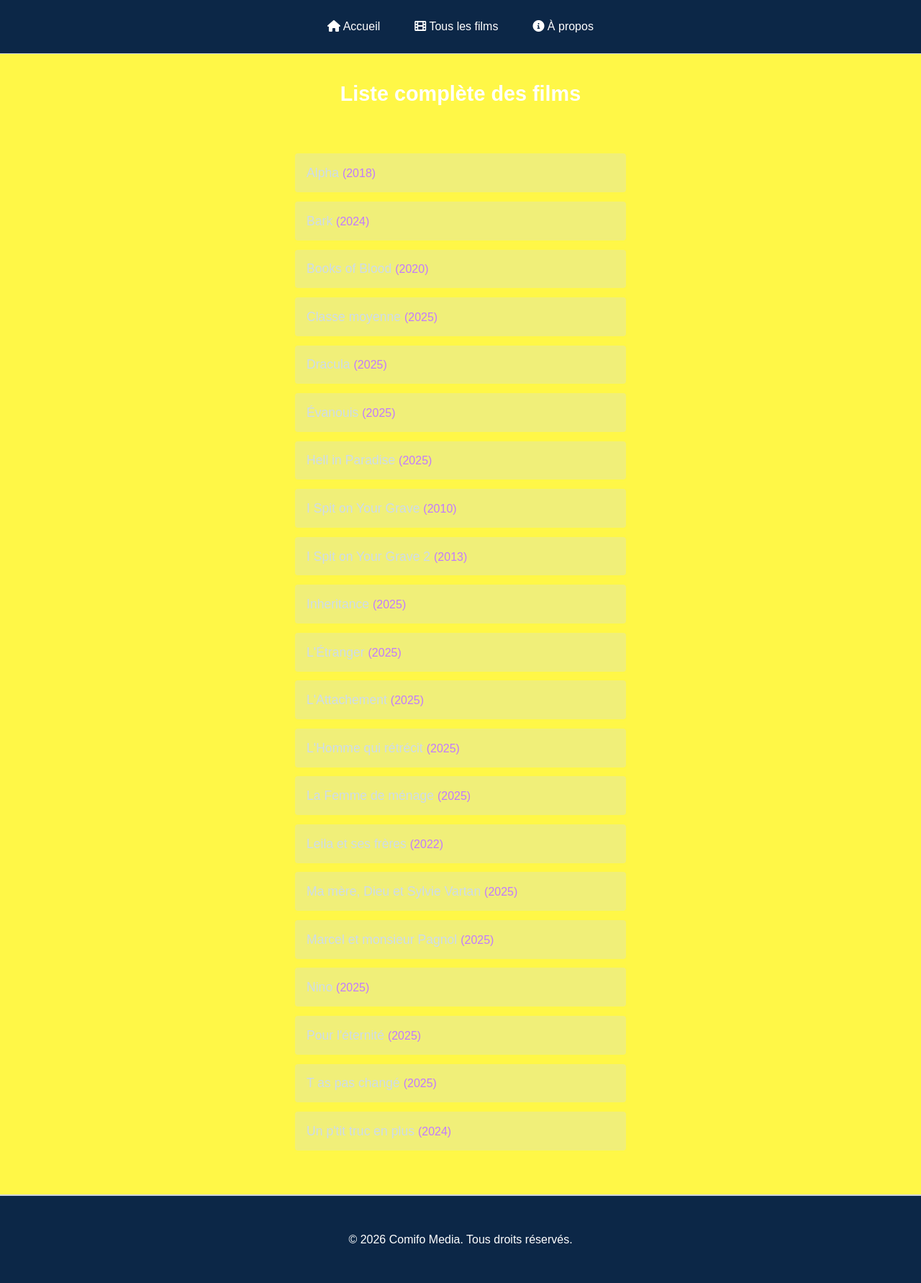
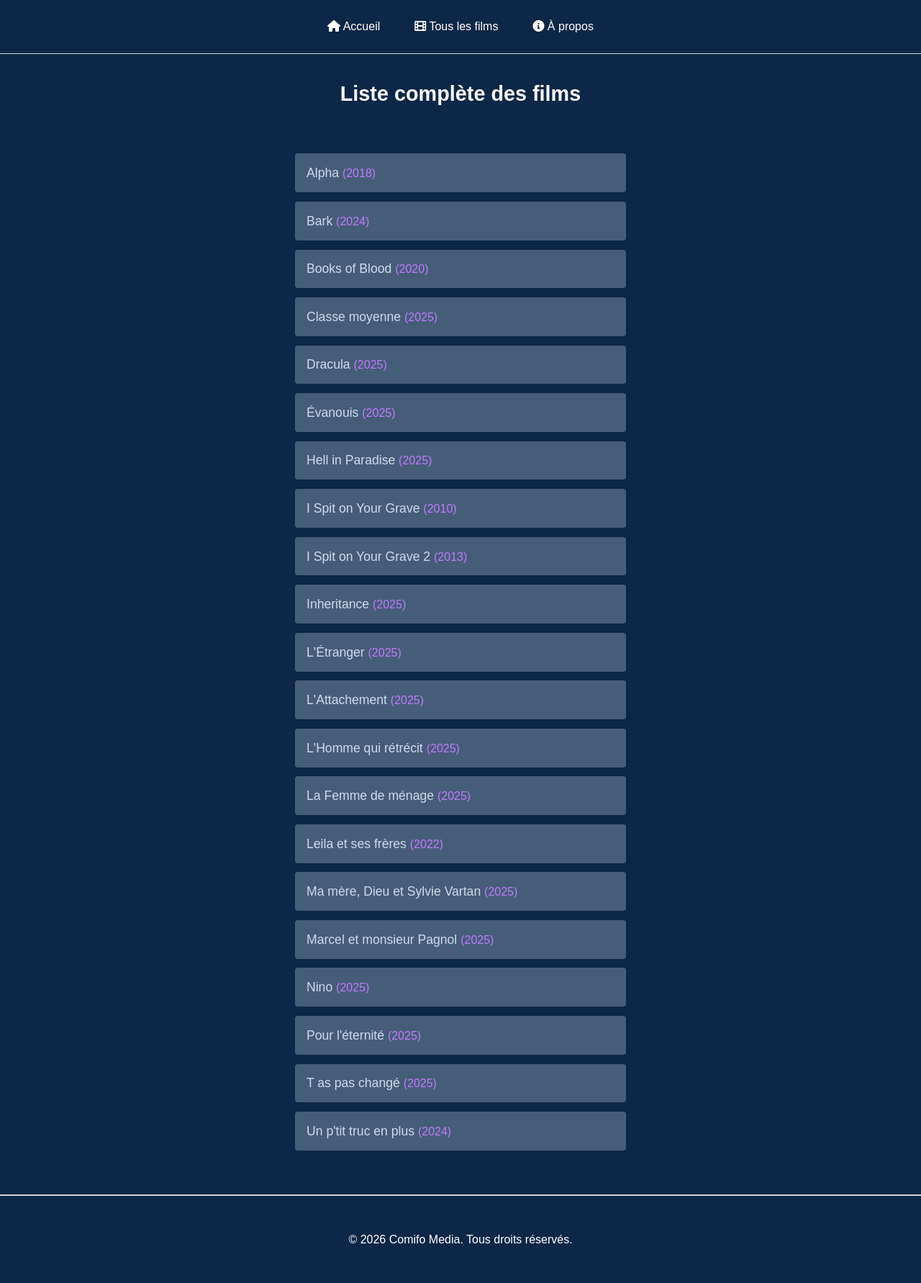
Before and after one commit to comifo-media/comifo-media, a Jekyll site: the page built from films.html, in a window 1280 px wide. Shown: the part 300-2082 px from the top of the page at 72% size. Built offline with Jekyll 4.4.1, drawn with Linux system fonts in a browser that asks for light colours.

Commit message:
Update style.css

```diff
--- a/assets/css/style.css
+++ b/assets/css/style.css
@@ -4,7 +4,7 @@
 }
 
 body {
-  background-color: #FFF747 !important;
+  background-color: #0C2747 !important;
   color: white !important;
   font-family: Arial, sans-serif !important;
   margin: 0 !important;
```
